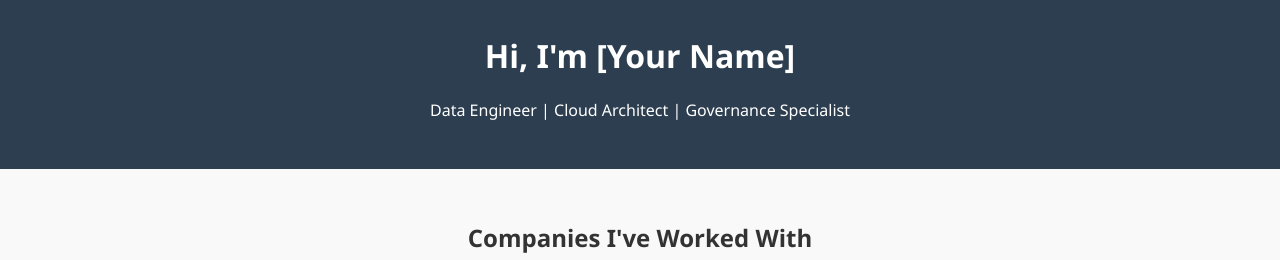
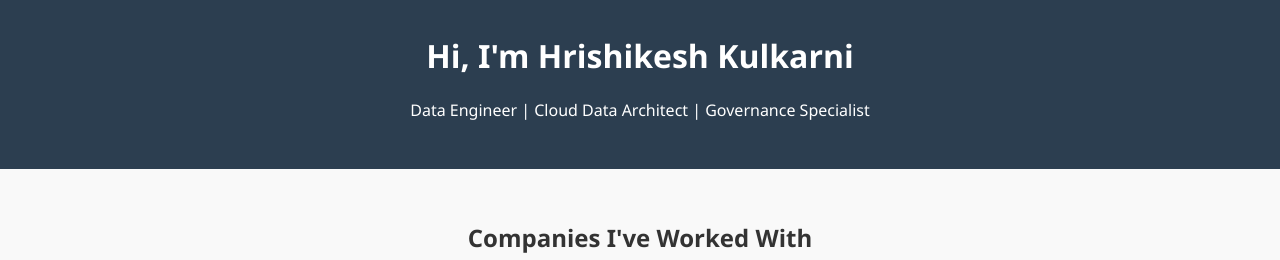
Before and after one commit to hrishikesh-kulkarni-19/portfolio, a plain HTML site: page index.html in a window 1280 px wide. Shown: the part 57-317 px from the top of the page. Drawn offline with Linux system fonts and the light colour scheme.

Commit message:
Update index.html

```diff
--- a/index.html
+++ b/index.html
@@ -9,8 +9,8 @@
 <body>
   <header>
     <img src="images/profile.jpg" alt="Profile Picture" class="profile-pic" />
-    <h1>Hi, I'm [Your Name]</h1>
-    <p>Data Engineer | Cloud Architect | Governance Specialist</p>
+    <h1>Hi, I'm Hrishikesh Kulkarni</h1>
+    <p>Data Engineer | Cloud Data Architect | Governance Specialist</p>
   </header>
 
   <section class="companies">
@@ -61,7 +61,7 @@
   </section>
 
   <footer>
-    <p>© 2025 Your Name. Built with 💙 on GitHub Pages.</p>
+    <p>© 2025 Hrishikesh Kulkarni. Built with 💙 on GitHub Pages.</p>
   </footer>
 </body>
 </html>
```
